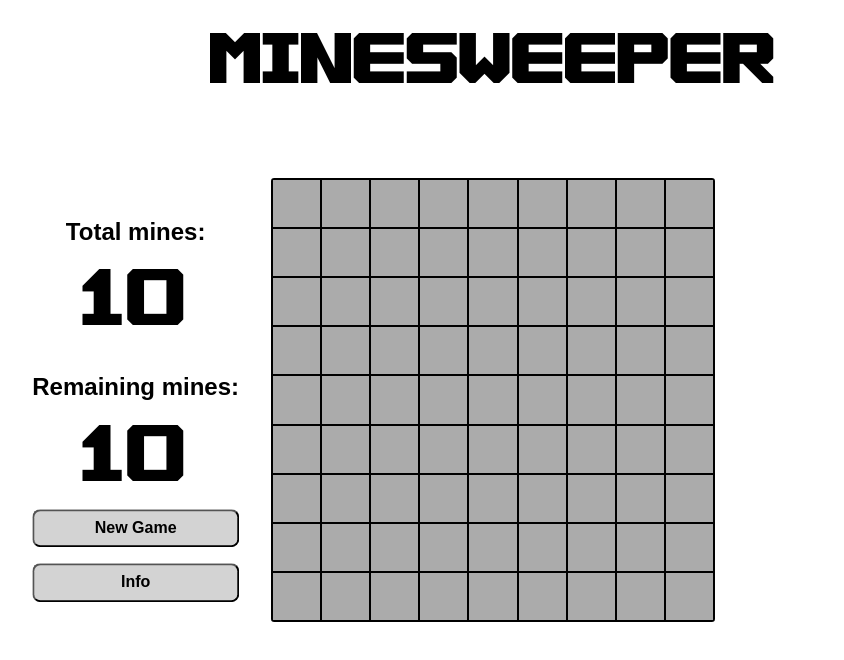
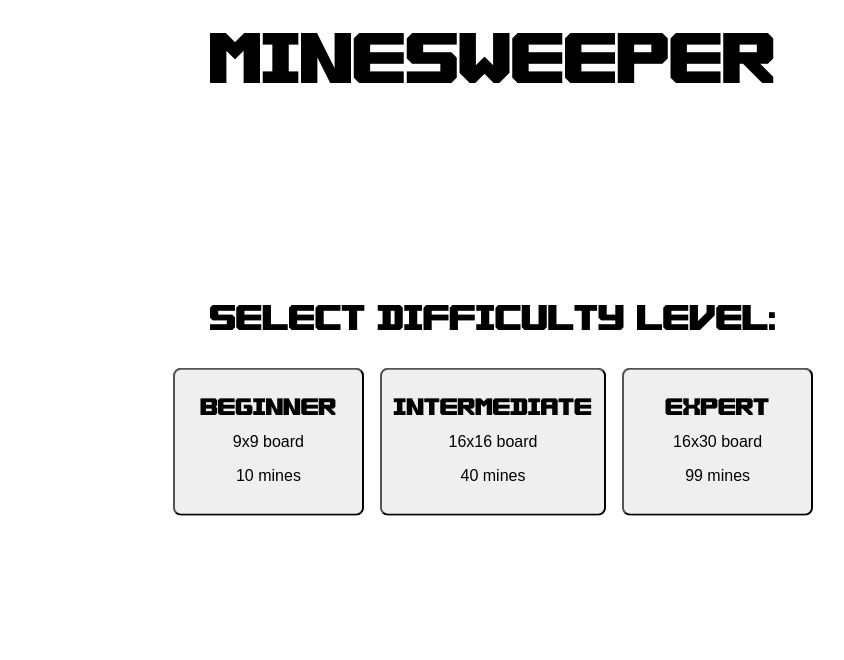
Before and after one commit to franius8/minesweeper, a React (Create React App) app: page / in a window 1280 px wide. Shown: the top 660 px of the page, without its empty margins (147-991 px from the left). Built offline with nearby package versions, Linux system fonts and the light colour scheme.

Commit message:
Add additional difficulty levels

```diff
--- a/src/App.tsx
+++ b/src/App.tsx
@@ -3,7 +3,11 @@ import "./App.css";
 import Game from "./Game";
 import Header from "./Header";
 
-export default function App() {
+interface AppProps {
+    difficulty: string;
+}
+
+export default function App(props: AppProps) {
     const [counter, setCounter] = useState(0);
 
     const increment = () => {
@@ -13,7 +17,7 @@ export default function App() {
   return (
     <div className="App">
         <Header />
-        <Game key={counter} increment={increment}/>
+        <Game key={counter} increment={increment} difficulty={props.difficulty}/>
     </div>
   );
 }
--- a/src/Board.css
+++ b/src/Board.css
@@ -3,9 +3,22 @@
     grid-gap: 2px;
     border: 2px solid black;
     background-color: black;
+    border-radius: 0.2rem;
+}
+
+.Board-beginner {
     width: 55vh;
     height: 55vh;
-    border-radius: 0.2rem;
+}
+
+.Board-intermediate {
+    width: 65vh;
+    height: 65vh;
+}
+
+.Board-expert {
+    width: 105vh;
+    height: 56vh;
 }
 
 .Board-revealed {
--- a/src/Board.tsx
+++ b/src/Board.tsx
@@ -8,14 +8,31 @@ interface BoardProps {
     click: (x: number, y: number) => void;
     contextMenu: (x: number, y: number) => void;
     boardSide: number;
+    difficulty: string;
+    boardColumns: number;
 }
 
 export default function Board(props: BoardProps) {
     const style = {
-        gridTemplateColumns: `repeat(${props.boardSide}, 1fr)`,
+        gridTemplateColumns: `repeat(${props.boardColumns}, 1fr)`,
         gridTemplateRows: `repeat(${props.boardSide}, 1fr)`,
     }
-    const className = props.gameState === "playing" ? "Board" : "Board-revealed";
+    let className
+    switch (props.difficulty) {
+        case "Beginner":
+            className = "Board Board-beginner";
+            break;
+        case "Intermediate":
+            className = "Board Board-intermediate";
+            break;
+        case "Expert":
+            className = "Board Board-expert";
+            break;
+        default:
+            className = "Board Board-beginner";
+            break;
+    }
+    className += props.gameState === "playing" ? "" : " Board-revealed";
     return (
         <div style={style} className={className}>
             {props.board.map((row, i) => (
--- a/src/Display.css
+++ b/src/Display.css
@@ -35,7 +35,7 @@
     color: green;
 }
 
-p {
+.Display p {
     font-family: 'MINE-SWEEPER', sans-serif;
     font-size: 3.5rem;
     line-height: 4rem;
--- a/src/Game.tsx
+++ b/src/Game.tsx
@@ -3,13 +3,43 @@ import "./Game.css";
 import Board from "./Board";
 import Display from "./Display";
 
-function Game(props: { increment: () => void }) {
+interface GameProps {
+    difficulty: string;
+    increment: () => void;
+}
 
-    const [boardSide, setBoardSide] = useState(9);
-    const [board, setBoard] = useState(Array.from({length: boardSide}, e => Array(boardSide).fill(".")));
-    const [visibleBoard, setVisibleBoard] = useState(Array.from({length: boardSide}, e => Array(boardSide).fill(".")));
-    const [minesLocations, setMinesLocations] = useState(new Set<number>());
-    const [initialMines, setInitialMines] = useState(10);
+function Game(props: GameProps) {
+    let mines: number, rows: number, columns: number
+
+    switch (props.difficulty) {
+        case "Beginner":
+            mines = 10;
+            rows = 9;
+            columns = 9;
+            break;
+        case "Intermediate":
+            mines = 40;
+            rows = 16;
+            columns = 16;
+            break;
+        case "Expert":
+            mines = 90;
+            rows = 16;
+            columns = 30;
+            break;
+        default:
+            mines = 10;
+            rows = 9;
+            columns = 9;
+            break;
+    }
+
+    const [boardSide] = useState(rows);
+    const [boardColumns] = useState(columns);
+    const [board, setBoard] = useState(Array.from({length: boardSide}, e => Array(columns).fill(".")));
+    const [visibleBoard, setVisibleBoard] = useState(Array.from({length: boardSide}, e => Array(columns).fill(".")));
+    const [minesLocations] = useState(new Set<number>());
+    const [initialMines] = useState(mines);
     const [remainingMines, setRemainingMines] = useState(initialMines);
     const [gameState, setGameState] = useState("playing");
     const [clicks, setClicks] = useState(0);
@@ -28,7 +58,7 @@ function Game(props: { increment: () => void }) {
         let newBoard = board; //deep copy of nested array
         for(let i = -1; i <= 1; i++){
             for(let j = -1; j <= 1; j++){
-                if(x + i >= 0 && x + i < boardSide && y + j >= 0 && y + j < boardSide){
+                if(x + i >= 0 && x + i < boardSide && y + j >= 0 && y + j < boardColumns){
                     newBoard[x + i][y + j] = determineNumber(newBoard[x + i][y + j]);
                 }
             }
@@ -45,10 +75,10 @@ function Game(props: { increment: () => void }) {
         let newBoard = board;
         while (minesLocations.size < remainingMines) {
             let x = Math.floor(Math.random() * boardSide);
-            let y = Math.floor(Math.random() * boardSide);
+            let y = Math.floor(Math.random() * boardColumns);
             if (newBoard[x][y] === ".") {
                 newBoard[x][y] = "X";
-                minesLocations.add(x * boardSide + y);
+                minesLocations.add(x * boardColumns + y);
                 newBoard = markNumbers(newBoard, x, y);
             }
         }
@@ -60,14 +90,13 @@ function Game(props: { increment: () => void }) {
         let newVisibleBoard = JSON.parse(JSON.stringify(visibleBoard));
         let currentBoard = JSON.parse(JSON.stringify(board));
         if (currentBoard[x][y] === "X" && clicks === 0) {
-            alert("You clicked on a mine! Try again!");
-            currentBoard = Array.from({length: boardSide}, e => Array(boardSide).fill("."));
-            while(minesLocations.has(x * boardSide + y)){
-                minesLocations.delete(x * boardSide + y);
-                minesLocations.add(Math.floor(Math.random() * boardSide) * boardSide + Math.floor(Math.random() * boardSide));
+            currentBoard = Array.from({length: boardSide}, e => Array(boardColumns).fill("."));
+            while(minesLocations.has(x * boardColumns + y)){
+                minesLocations.delete(x * boardColumns + y);
+                minesLocations.add(Math.floor(Math.random() * boardSide) * boardColumns + Math.floor(Math.random() * boardColumns));
             }
             minesLocations.forEach((mine: number) => {
-                let x = Math.floor(mine / boardSide);
+                let x = Math.floor(mine / boardColumns);
                 let y = mine % boardSide;
                 currentBoard[x][y] = "X";
                 currentBoard = markNumbers(currentBoard, x, y);
@@ -101,10 +130,10 @@ function Game(props: { increment: () => void }) {
         let used = new Set();
         while (queue.length > 0) {
             let [x, y] = queue.shift() as number[];
-            if (used.has(x * boardSide + y)) {
+            if (used.has(x * boardColumns + y)) {
                 continue;
             }
-            used.add(x * boardSide + y);
+            used.add(x * boardColumns + y);
             if (visibleBoard[x][y] === ".") {
                 if (for3BV) {
                     visibleBoard[x][y] = "/";
@@ -115,7 +144,7 @@ function Game(props: { increment: () => void }) {
                     visibleBoard[x][y] = "/";
                     for (let i = -1; i <= 1; i++) {
                         for (let j = -1; j <= 1; j++) {
-                            if (x + i >= 0 && x + i < boardSide && y + j >= 0 && y + j < boardSide) {
+                            if (x + i >= 0 && x + i < boardSide && y + j >= 0 && y + j < boardColumns) {
                                 queue.push([x + i, y + j]);
                             }
                         }
@@ -173,7 +202,7 @@ function Game(props: { increment: () => void }) {
             row.forEach((field, j) => {
                 if (field === "?") {
                     counter++;
-                    if (!minesLocations.has(i * boardSide + j)) {
+                    if (!minesLocations.has(i * boardColumns + j)) {
                         victory = false;
                     }
                 }
@@ -202,7 +231,7 @@ function Game(props: { increment: () => void }) {
 
     const calculate3BV = (board: string[][]) => {
         let counter = 0;
-        let markedFields = Array.from({length: boardSide}, e => Array(boardSide).fill("."))
+        let markedFields = Array.from({length: boardSide}, e => Array(boardColumns).fill("."))
         board.forEach((row: string[], i: number) => (
             row.forEach((field, j) => {
                 if (markedFields[i][j] !== ".") {
@@ -227,7 +256,7 @@ function Game(props: { increment: () => void }) {
             <Display gameState={gameState} onClick={newGame} total={initialMines} remaining={remainingMines}
                     threeBV={threeBV} clicks={clicks}/>
             <Board gameState={gameState} click={handleClick} contextMenu={setMarked}
-                   board={visibleBoard} boardSide={boardSide}/>
+                   board={visibleBoard} boardSide={boardSide} boardColumns={boardColumns} difficulty={props.difficulty}/>
         </div>
     );
 }
--- a/src/RouteSwitch.tsx
+++ b/src/RouteSwitch.tsx
@@ -1,13 +1,17 @@
 import { BrowserRouter as Router, Route, Routes } from 'react-router-dom';
 import App from "./App";
 import Info from "./Info";
+import Start from "./Start";
 
 const RouteSwitch = () => {
     return (
         <Router>
             <Routes>
-                <Route path="/" element={<App />}/>
+                <Route path="/game-beginner" element={<App difficulty={"Beginner"}/>}/>
+                <Route path="/game-intermediate" element={<App difficulty={"Intermediate"}/>}/>
+                <Route path="/game-expert" element={<App difficulty={"Expert"}/>}/>
                 <Route path="/info" element={<Info />}/>
+                <Route path="/" element={<Start />}/>
             </Routes>
         </Router>
     )
--- a/src/Start.css
+++ b/src/Start.css
@@ -1,3 +1,42 @@
 body {
     height: 100vh;
 }
+
+.main-container {
+    display: flex;
+    flex-direction: column;
+    gap: 1rem;
+    position: absolute;
+    top: 50%;
+    left: 50%;
+    transform: translate(-50%, -50%);
+    justify-content: center;
+    align-items: center;
+}
+
+.start-buttons {
+    display: grid;
+    grid-template: 1fr / 1fr 1fr 1fr;
+    gap: 1rem;
+    justify-content: center;
+    align-items: center;
+    font-family: sans-serif;
+}
+
+.Start-button {
+    padding: 0.75rem;
+    border-radius: 0.5rem;
+}
+
+.Start-button:hover {
+    cursor: pointer;
+}
+
+.Start h2 {
+    font-family: "MINE-SWEEPER", sans-serif;
+}
+
+h3 {
+    font-family: "MINE-SWEEPER", sans-serif;
+    font-size: 1rem;
+}
--- a/src/Start.tsx
+++ b/src/Start.tsx
@@ -1,12 +1,35 @@
 import React from "react";
+import {useNavigate} from "react-router-dom";
 import Header from "./Header";
+import Startbutton from "./Startbutton";
 import "./Start.css";
 
 export default function Start() {
+    const navigate = useNavigate();
+    const startGame = (difficulty: string) => {
+        switch (difficulty) {
+            case "Beginner":
+               navigate("/game-beginner");
+                break;
+            case "Intermediate":
+                navigate("/game-intermediate");
+                break;
+            case "Expert":
+                navigate("/game-expert");
+                break;
+        }
+    }
     return (
         <div className={"Start"}>
             <Header />
-            <h2>Select difficulty level:</h2>
+            <div className={"main-container"}>
+                <h2>Select difficulty level:</h2>
+                <div className={"start-buttons"}>
+                    <Startbutton difficulty={"Beginner"} boardSize={"9x9"} mineCount={10} onClick={startGame}/>
+                    <Startbutton difficulty={"Intermediate"} boardSize={"16x16"} mineCount={40} onClick={startGame}/>
+                    <Startbutton difficulty={"Expert"} boardSize={"16x30"} mineCount={99} onClick={startGame}/>
+                </div>
+            </div>
         </div>
     );
 }
--- /dev/null
+++ b/src/Startbutton.tsx
@@ -0,0 +1,22 @@
+import React, {MouseEventHandler} from "react";
+
+interface StartbuttonProps {
+    difficulty: string;
+    onClick: (difficulty: string) => void;
+    boardSize: string;
+    mineCount: number;
+}
+
+export default function Startbutton(props: StartbuttonProps) {
+    const clickHandler: MouseEventHandler = () => {
+        props.onClick(props.difficulty);
+    }
+
+    return (
+        <button onClick={clickHandler} className={"Start-button"}>
+            <h3>{props.difficulty}</h3>
+            <p>{props.boardSize} board</p>
+            <p>{props.mineCount} mines</p>
+        </button>
+    )
+}
```
Also changed, not shown: src/Field.css (+26 -0 lines).
